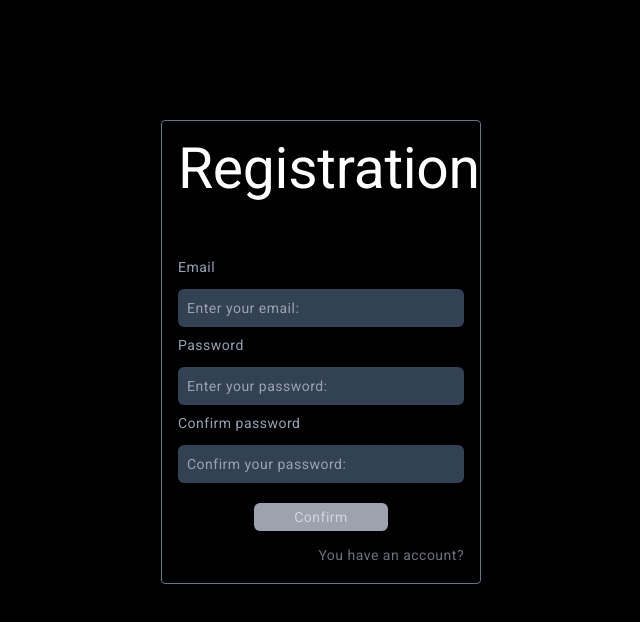
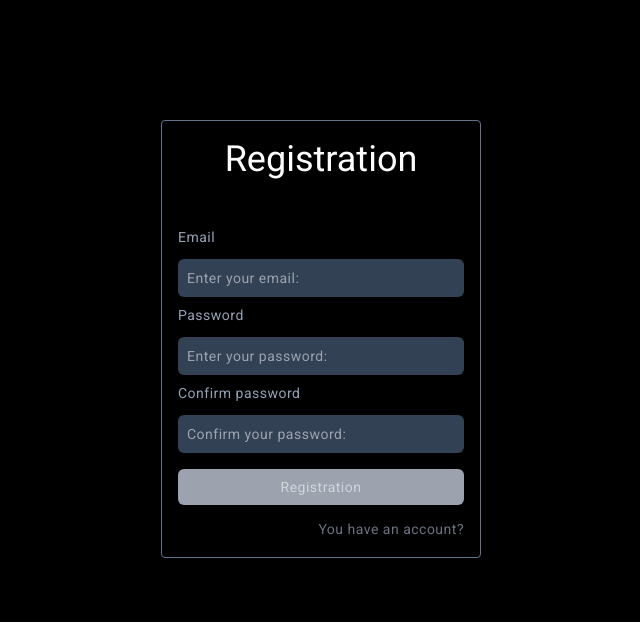
Before and after one commit to slukovkin/all4drive_shop_frontend, an Angular app: page /registration in a window 1280 px wide. Shown: the top 622 px of the page, without its empty margins (319-959 px from the left). Built offline with nearby package versions, Linux system fonts and the light colour scheme.

Commit message:
bugs fixed in auth module

```diff
--- a/src/app/modules/auth/components/login/login.component.html
+++ b/src/app/modules/auth/components/login/login.component.html
@@ -1,7 +1,7 @@
 <form class="flex flex-col w-1/4 mx-auto p-4 rounded border border-slate-500 mt-10"
       [formGroup]="user"
       (ngSubmit)="submit()">
-  <h1 class="text-center text-xl">Login</h1>
+  <h3 class="mt-3 text-center">Login</h3>
   <div class="flex flex-col mt-5">
     <label for="email" class="text-slate-400 text-sm mt-2">Email</label>
     <input
@@ -38,9 +38,8 @@
       Password have be more 6 chars
     </div>
   </div>
-  <div class="flex items-center gap-4 mt-5 justify-center">
-    <button [disabled]="user.invalid" class="btn btn-green px-10">Confirm</button>
-    <!--    <button class="btn btn-red ">Cancel</button>-->
+  <div class="flex flex-col mt-4">
+    <button [disabled]="user.invalid" class="btn btn-green py-2">Login</button>
   </div>
   <div class="flex flex-row mt-3 justify-end">
     <span>
--- a/src/app/modules/auth/components/login/login.component.ts
+++ b/src/app/modules/auth/components/login/login.component.ts
@@ -1,8 +1,8 @@
-import {Component, inject} from '@angular/core';
-import {RouterLink} from "@angular/router";
-import {FormControl, FormGroup, ReactiveFormsModule, Validators} from "@angular/forms";
-import {JsonPipe, NgIf} from "@angular/common";
-import {AuthService} from "../../service/auth.service";
+import { Component } from '@angular/core'
+import { RouterLink } from '@angular/router'
+import { FormControl, FormGroup, ReactiveFormsModule, Validators } from '@angular/forms'
+import { JsonPipe, NgIf } from '@angular/common'
+import { AuthService } from '../../service/auth.service'
 
 @Component({
   selector: 'app-login',
@@ -11,16 +11,15 @@ import {AuthService} from "../../service/auth.service";
     RouterLink,
     ReactiveFormsModule,
     NgIf,
-    JsonPipe
+    JsonPipe,
   ],
   templateUrl: './login.component.html',
-  styleUrl: './login.component.scss'
+  styleUrl: './login.component.scss',
 })
 export class LoginComponent {
   user: FormGroup
-  authService = inject(AuthService)
 
-  constructor() {
+  constructor(private readonly authService: AuthService) {
     this.user = new FormGroup({
       email: new FormControl('', [Validators.required, Validators.email]),
       password: new FormControl('', [Validators.required, Validators.minLength(6)]),
--- a/src/app/modules/auth/components/registration/registration.component.html
+++ b/src/app/modules/auth/components/registration/registration.component.html
@@ -1,7 +1,7 @@
 <form [formGroup]="user"
       (ngSubmit)="submit()"
       class="flex flex-col w-1/4 mx-auto p-4 rounded border border-slate-500 mt-10">
-  <h1 class="text-center text-xl">Registration</h1>
+  <h3 class="mt-3 text-center">Registration</h3>
   <div class="flex flex-col mt-5">
     <label for="email" class="text-slate-400 text-sm mt-2">Email</label>
     <input
@@ -59,9 +59,8 @@
       Passwords don't match
     </ng-template>
   </div>
-  <div class="flex items-center gap-4 mt-5 justify-center">
-    <button [disabled]="user.invalid" class="btn btn-green px-10">Confirm</button>
-    <!--    <button class="btn btn-red">Cancel</button>-->
+  <div class="flex flex-col mt-4">
+    <button [disabled]="user.invalid" class="btn btn-green py-2">Registration</button>
   </div>
   <div class="flex flex-row mt-3 justify-end">
     <span>
--- a/src/app/modules/auth/components/registration/registration.component.ts
+++ b/src/app/modules/auth/components/registration/registration.component.ts
@@ -1,9 +1,9 @@
-import {Component, inject} from '@angular/core';
-import {RouterLink} from "@angular/router";
-import {NgIf} from "@angular/common";
-import {AbstractControl, FormControl, FormGroup, ReactiveFormsModule, Validators} from "@angular/forms";
-import {AuthService} from "../../service/auth.service";
-import {UserInterface} from "../../types/user.interface";
+import { Component } from '@angular/core'
+import { RouterLink } from '@angular/router'
+import { NgIf } from '@angular/common'
+import { AbstractControl, FormControl, FormGroup, ReactiveFormsModule, Validators } from '@angular/forms'
+import { AuthService } from '../../service/auth.service'
+import { UserInterface } from '../../types/user.interface'
 
 @Component({
   selector: 'app-registration',
@@ -11,21 +11,22 @@ import {UserInterface} from "../../types/user.interface";
   imports: [
     RouterLink,
     NgIf,
-    ReactiveFormsModule
+    ReactiveFormsModule,
   ],
   templateUrl: './registration.component.html',
-  styleUrl: './registration.component.scss'
+  styleUrl: './registration.component.scss',
 })
 export class RegistrationComponent {
   user: FormGroup
-  authService = inject(AuthService)
 
-  constructor() {
+  constructor(
+    private readonly authService: AuthService,
+  ) {
     this.user = new FormGroup({
       email: new FormControl('', [Validators.required, Validators.email]),
       password: new FormControl('', [Validators.required, Validators.minLength(6)]),
       confirmPassword: new FormControl('', [
-        Validators.required, Validators.minLength(6)])
+        Validators.required, Validators.minLength(6)]),
     }, {
       validators: this.repeatPasswordValidator.bind(this),
     })
@@ -33,7 +34,8 @@ export class RegistrationComponent {
 
   submit() {
     if (this.user.valid) {
-      const user: UserInterface = {email: this.user.value.email, password: this.user.value.password}
+      console.log(`User: ${this.user.value.email}, ${this.user.value.password}`)
+      const user: UserInterface = { email: this.user.value.email, password: this.user.value.password }
       this.authService.registration(user)
     } else {
       console.log('Not valid')
@@ -43,6 +45,6 @@ export class RegistrationComponent {
   repeatPasswordValidator(control: AbstractControl) {
     return control.get('password')?.value === control.get('confirmPassword')?.value
       ? null
-      : {mismatch: true}
+      : { mismatch: true }
   }
 }
```
